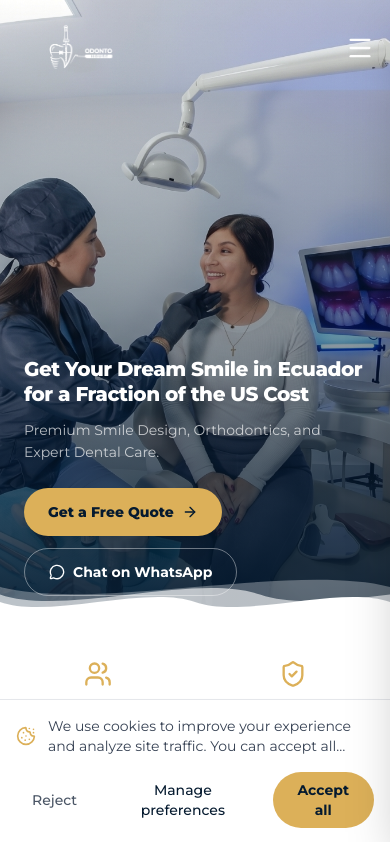
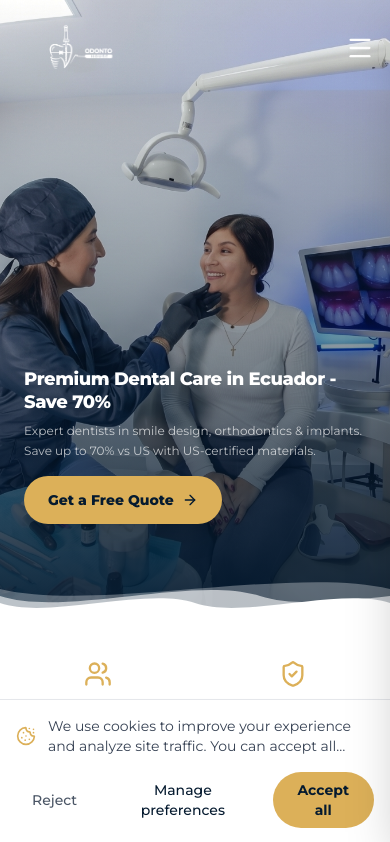
Before and after one commit to reninn34-arch/landing-odontohouse, a Next.js app: page / in a window 390 px wide. Shown: the top 842 px of the page. Built offline with nearby package versions, Linux system fonts and the light colour scheme.

Commit message:
fix: adjust hero and navbar button layouts for mobile and desktop

```diff
--- a/components/Hero.tsx
+++ b/components/Hero.tsx
@@ -29,17 +29,17 @@ export const Hero = () => {
       </div>
 
       {/* Content */}
-      <div className="w-full px-6 sm:px-8 lg:pl-14 relative z-20 pb-6 pt-32 md:pt-28 md:pb-24">
-        <div className="max-w-sm md:max-w-md">
+      <div className="w-full px-6 sm:px-8 lg:pl-14 relative z-20 pb-24 pt-28 md:pt-28 md:pb-24">
+        <div className="max-w-sm md:max-w-lg">
 
           <h1
-            className="animate-slide-up-fade text-xl sm:text-3xl md:text-4xl lg:text-5xl font-extrabold text-white leading-tight tracking-tight mb-3 md:mb-5"
+            className="animate-slide-up-fade text-lg sm:text-2xl md:text-3xl lg:text-4xl font-extrabold text-white leading-tight tracking-tight mb-2 md:mb-3"
           >
             {t.hero.headline}
           </h1>
 
           <p
-            className="animate-slide-up-fade delay-150 text-sm md:text-lg text-white/70 mb-6 md:mb-10 leading-relaxed max-w-sm md:max-w-lg"
+            className="animate-slide-up-fade delay-150 text-xs sm:text-sm md:text-base text-white/70 mb-4 md:mb-6 leading-relaxed max-w-sm md:max-w-lg"
           >
             {t.hero.subtitle}
           </p>
@@ -51,15 +51,15 @@ export const Hero = () => {
               href="#contact"
               className="bg-[var(--color-brand-gold)] hover:bg-[var(--color-brand-gold-light)] text-[var(--color-brand-blue)] px-6 py-3 rounded-full font-extrabold text-sm whitespace-nowrap transition-all flex items-center justify-center gap-2 shadow-xl min-h-[48px]"
             >
-              {t.hero.getQuote} <ArrowRight className="w-4 h-4" />
+              {t.hero.getQuote} <ArrowRight className="w-4 h-4 shrink-0" />
             </a>
             <a
               href="https://wa.me/593990904443"
               target="_blank"
               rel="noreferrer"
-              className="border border-white/40 text-white hover:bg-white/10 px-6 py-3 rounded-full font-bold text-sm whitespace-nowrap transition-all flex items-center justify-center gap-2 backdrop-blur-sm min-h-[48px]"
+              className="hidden md:flex shrink-0 border border-white/40 text-white hover:bg-white/10 px-6 py-3 rounded-full font-bold text-sm whitespace-nowrap transition-all items-center justify-center gap-2 backdrop-blur-sm min-h-[48px]"
             >
-              <MessageCircle className="w-4 h-4" /> {t.hero.chatWhatsApp}
+              <MessageCircle className="w-4 h-4 shrink-0" /> {t.hero.chatWhatsApp}
             </a>
           </div>
 
@@ -73,7 +73,7 @@ export const Hero = () => {
           viewBox="0 -240 1440 360"
           preserveAspectRatio="none"
           xmlns="http://www.w3.org/2000/svg"
-          className="w-full h-[180px] md:h-[200px] lg:h-[280px] xl:h-[360px] block"
+          className="w-full h-[170px] md:h-[200px] lg:h-[280px] xl:h-[360px] block"
         >
           {/* Layer 1 (Back) */}
           <g>
--- a/components/Navbar.tsx
+++ b/components/Navbar.tsx
@@ -81,7 +81,7 @@ export const Navbar = () => {
             </div>
             <a href="https://wa.me/593990904443?text=Hi!%20I'm%20interested%20in%20a%20virtual%20consultation" target="_blank" rel="noreferrer"
               className="flex items-center gap-2 bg-[var(--color-brand-gold)] hover:bg-[var(--color-brand-gold-light)] text-[var(--color-brand-blue)] px-5 py-2.5 rounded-full font-extrabold text-sm transition-all shadow-lg hover:scale-105">
-              <MessageCircle className="w-4 h-4" aria-hidden="true" />
+              <MessageCircle className="w-4 h-4 shrink-0" aria-hidden="true" />
               {t.nav.bookConsultation}
             </a>
           </div>
@@ -119,7 +119,7 @@ export const Navbar = () => {
             <a href="https://wa.me/593990904443?text=Hi!%20I'm%20interested%20in%20a%20virtual%20consultation" target="_blank" rel="noreferrer"
               onClick={() => setIsMobileMenuOpen(false)}
               className="flex items-center justify-center gap-2 bg-[var(--color-brand-gold)] text-[var(--color-brand-blue)] px-6 py-3.5 rounded-full font-extrabold text-sm w-full shadow-lg active:scale-95 transition-transform">
-              <MessageCircle className="w-4 h-4" aria-hidden="true" />
+              <MessageCircle className="w-4 h-4 shrink-0" aria-hidden="true" />
               {t.nav.bookConsultation}
             </a>
             <div className="flex items-center justify-center gap-4 pt-2">
--- a/locales/en.ts
+++ b/locales/en.ts
@@ -7,8 +7,8 @@ export const en = {
     followFacebook: "Follow us on Facebook",
   },
   hero: {
-    headline: "Get Your Dream Smile in Ecuador for a Fraction of the US Cost",
-    subtitle: "Premium Smile Design, Orthodontics, and Expert Dental Care.",
+    headline: "Premium Dental Care in Ecuador - Save 70%",
+    subtitle: "Expert dentists in smile design, orthodontics & implants. Save up to 70% vs US with US-certified materials.",
     getQuote: "Get a Free Quote",
     chatWhatsApp: "Chat on WhatsApp",
   },
--- a/locales/es.ts
+++ b/locales/es.ts
@@ -9,8 +9,8 @@ export const es: typeof en = {
     followFacebook: "Síguenos en Facebook",
   },
   hero: {
-    headline: "Obtén la Sonrisa de tus Sueños en Ecuador por una Fracción del Costo",
-    subtitle: "Diseño de Sonrisa Premium, Ortodoncia y Atención Dental Experta.",
+    headline: "Atención Dental Premium en Ecuador - Ahorra 70%",
+    subtitle: "Dentistas expertos en diseño de sonrisa, ortodoncia e implantes. Ahorra hasta 70% vs USA con materiales certificados.",
     getQuote: "Obtén una Cotización Gratis",
     chatWhatsApp: "Chatea por WhatsApp",
   },
```
